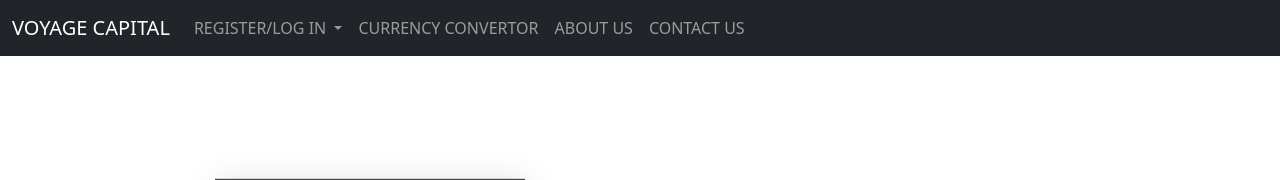
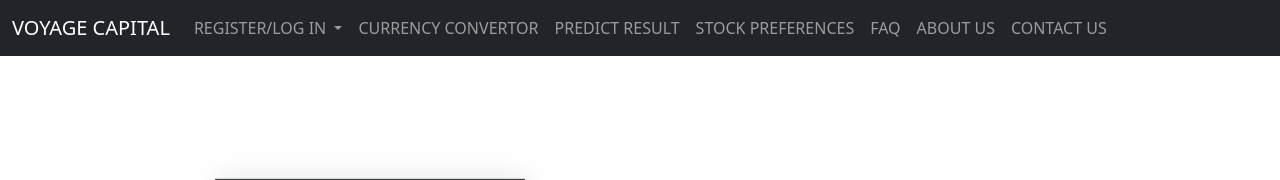
Before and after one commit to Navya-Aggarwal/Voyage-Capital--Stock-Market-Prediction, a Flask app: page /contactus in a window 1280 px wide. Shown: the top 180 px of the page. Run offline with Flask 2, Linux system fonts and the light colour scheme; some libraries are stand-ins or nearby versions.

Commit message:
Update contactus.html

```diff
--- a/templates/contactus.html
+++ b/templates/contactus.html
@@ -40,6 +40,15 @@
 
               <li class="nav-item">
                 <a class="nav-link" href="{{ url_for('currencyconvert') }}">CURRENCY CONVERTOR</a>
+              </li>
+              <li class="nav-item">
+                <a class="nav-link" href="{{ url_for('enterticker') }}">PREDICT RESULT</a>
+              </li>
+              <li class="nav-item">
+                <a class="nav-link" href="{{ url_for('stockpref') }}">STOCK PREFERENCES</a>
+              </li>
+              <li class="nav-item">
+                <a class="nav-link" href="{{ url_for('faq') }}">FAQ</a>
               </li>
               <li class="nav-item">
                 <a class="nav-link" href="{{ url_for('aboutus') }}">ABOUT US</a>
```
